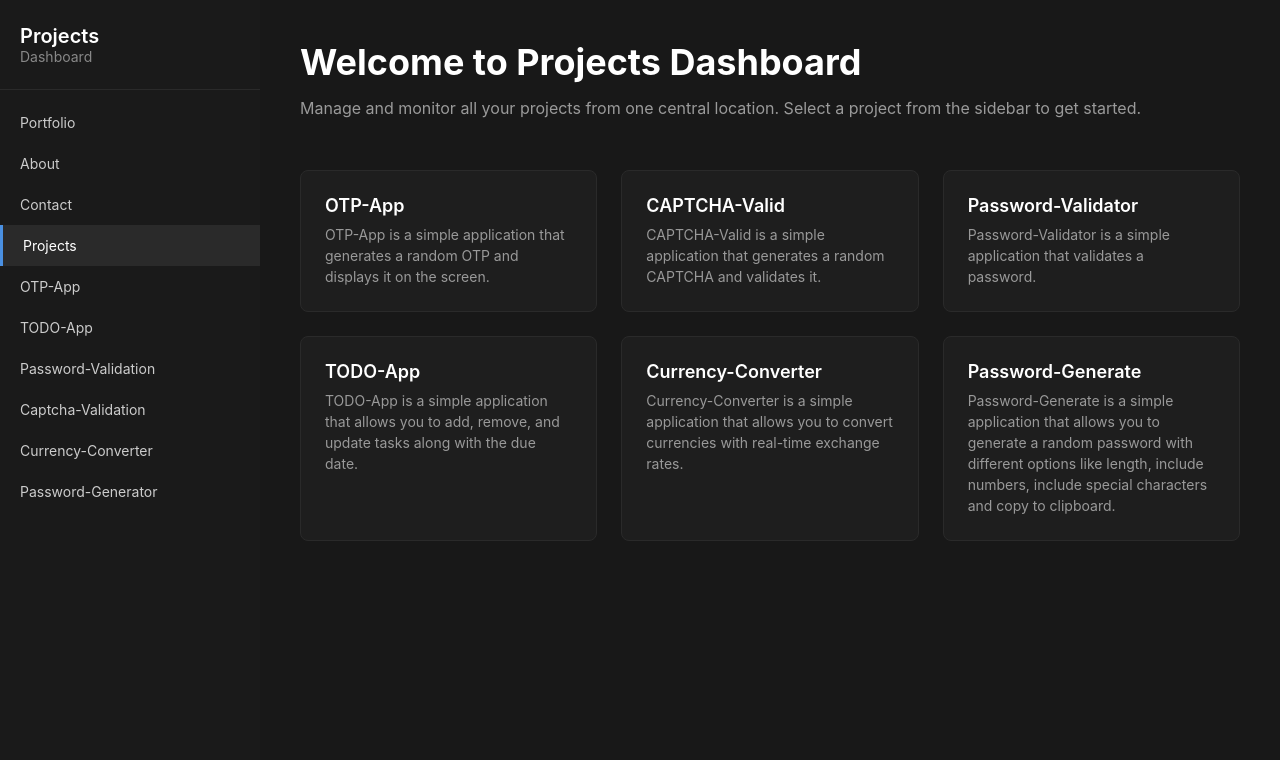
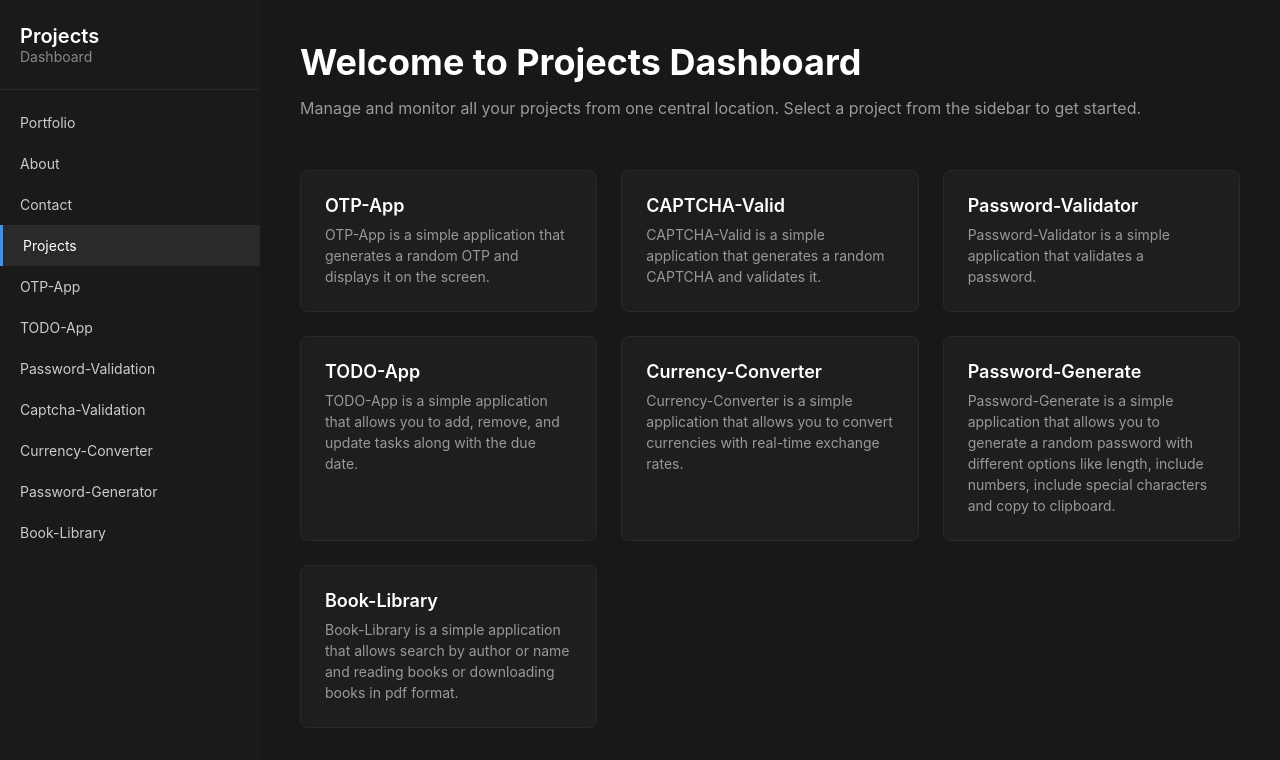
Before and after one commit to tejash098/React-Project-Dashboard, a React (Vite) app: page / in a window 1280 px wide. Shown: the top 760 px of the page. Built offline with nearby package versions, Linux system fonts and the light colour scheme.

Commit message:
feat: implement initial Projects Dashboard structure with Home, Navbar, routing, and a placeholder Book-Library project.

```diff
--- a/src/Components/Home.jsx
+++ b/src/Components/Home.jsx
@@ -54,6 +54,12 @@ const Home = () => {
                   Password-Generate is a simple application that allows you to generate a random password with different options like length, include numbers, include special characters and copy to clipboard.
                 </p>
               </div>
+              <div className="project-card">
+                <h3 className="project-card-title">Book-Library</h3>
+                <p className="project-card-description">
+                  Book-Library is a simple application that allows search by author or name and reading books or downloading books in pdf format.
+                </p>
+              </div>
             </div>
           </div>
         </div>
--- a/src/Components/Navbar.jsx
+++ b/src/Components/Navbar.jsx
@@ -99,6 +99,15 @@ export default function Navbar() {
           >
             Password-Generator
           </NavLink>
+          <NavLink
+            to="/bookLibrary"
+            className={({ isActive }) =>
+              isActive ? "sidebar-link active" : "sidebar-link"
+            }
+            end
+          >
+            Book-Library
+          </NavLink>
         </div>
       </nav>
     </>
--- a/src/Components/ProjectApp.jsx
+++ b/src/Components/ProjectApp.jsx
@@ -11,6 +11,7 @@ import PasswordGenerate from "./Projects/Password-Generate/PasswordGenerate";
 import About from "./Portfolio/About";
 import Contact from "./Portfolio/Contact";
 import Landing from "./Portfolio/Landing";
+import BookLibrary from "./Projects/Book-Library/BookLibrary";
 
 function ProjectApp() {
   return (
@@ -28,6 +29,7 @@ function ProjectApp() {
           <Route path="/Portfolio" element={<Landing/>}/>
           <Route path="/about" element={<About/>}/>
           <Route path="/contact" element={<Contact/>}/>
+          <Route path="/bookLibrary" element={<BookLibrary/>}/>
         </Routes>
       </div>
     </BrowserRouter>
--- /dev/null
+++ b/src/Components/Projects/Book-Library/BookLibrary.jsx
@@ -0,0 +1,12 @@
+import React from 'react'
+import './BookLibrary.css'
+
+const BookLibrary = () => {
+  return (
+    <>
+
+    </>
+  )
+}
+
+export default BookLibrary
```
Also changed, not shown: src/Components/Projects/Book-Library/BookLibrary.css (added).
